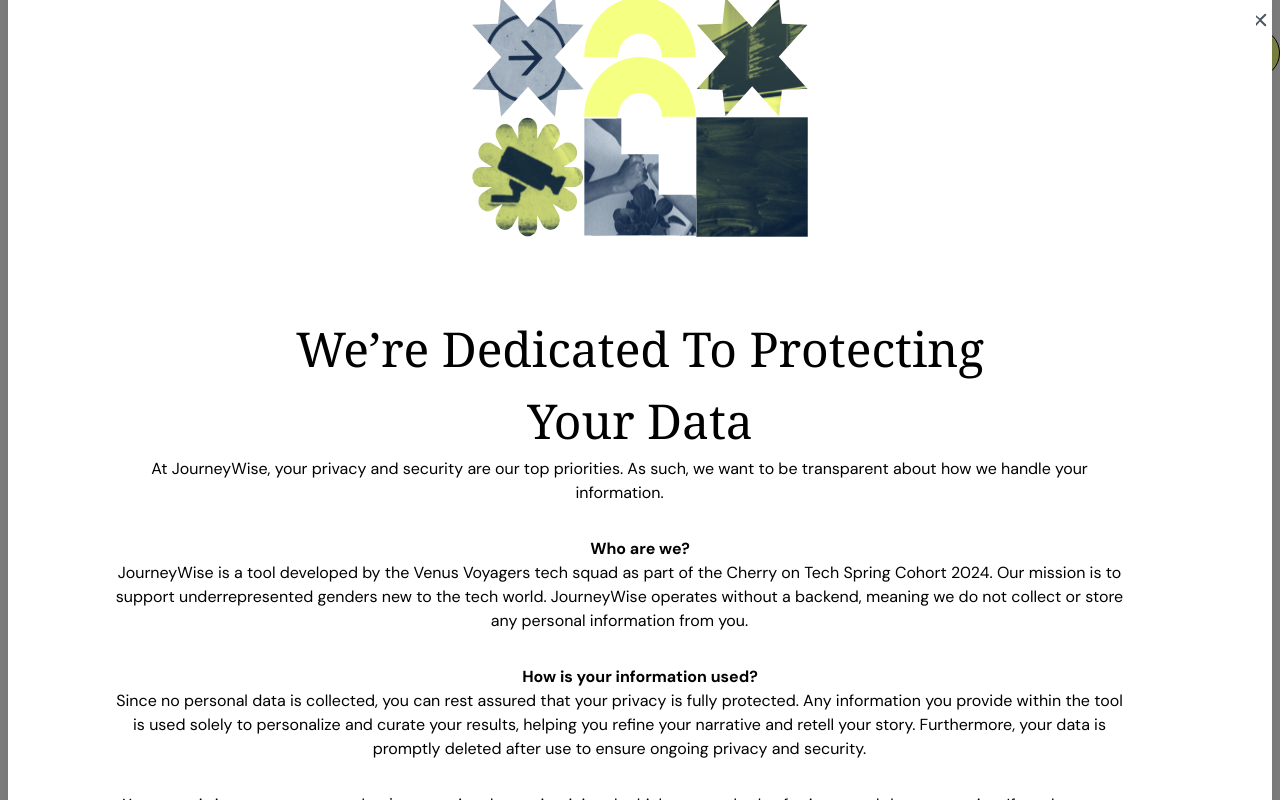
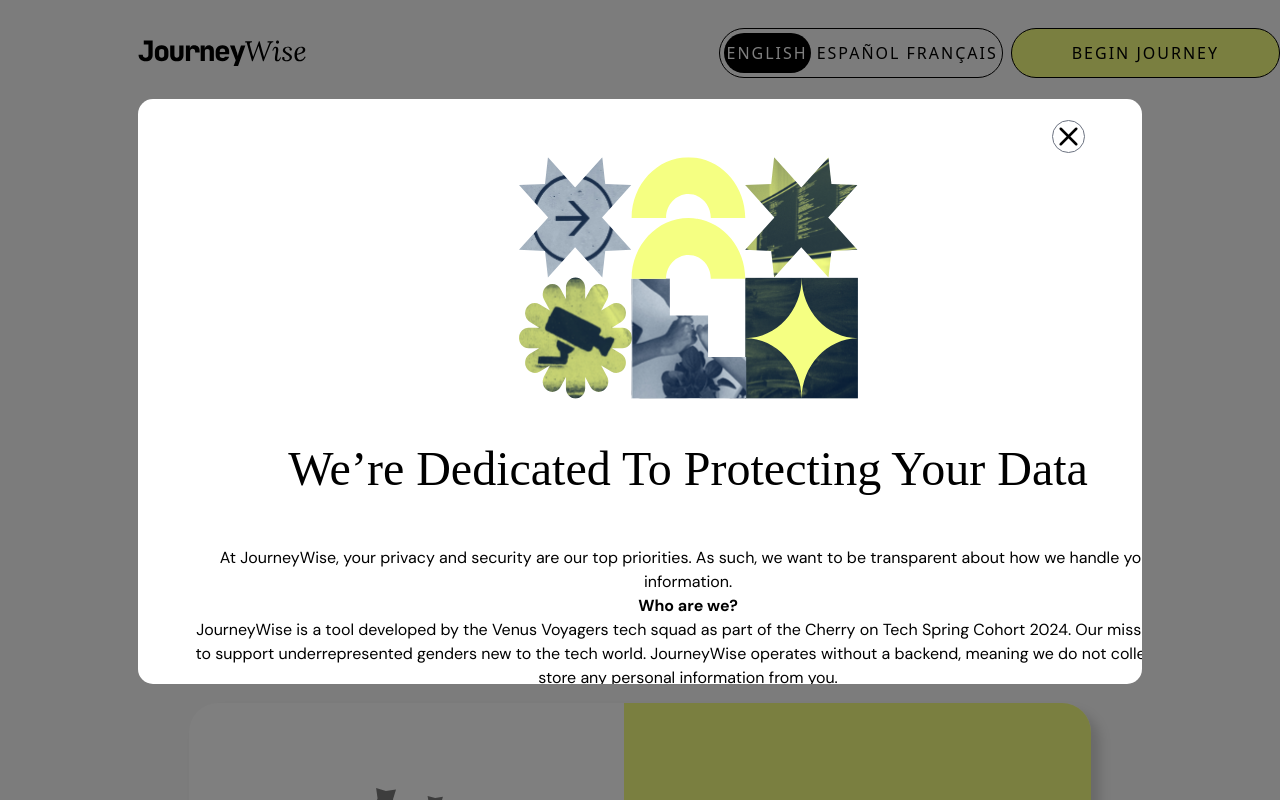
Before and after one commit to cherryontech/JourneyWise, a React (Vite) app in the folder app/: page /result in a window 1280 px wide. Both pictures are taken after a click on the button "BEGIN JOURNEY". Shown: the top 800 px of the page. Built offline with nearby package versions, Linux system fonts and the light colour scheme; a web font is replaced by a local one.

Commit message:
security notice modal is now smaller than fullscreen

```diff
--- a/app/src/Hook/useShowSecNotice.jsx
+++ b/app/src/Hook/useShowSecNotice.jsx
@@ -3,8 +3,7 @@ import { useState } from "react";
 import Modal from "../components/Modal/Modal"
 import SecContent from "../components/SecNotice/SecContent"
 
-function useShowSecNotice(){
-
+const useShowSecNotice = () => {
   const [isClosed, setIsclosed] = useState(false)
   const handleClick = () => {
     setIsclosed(!isClosed)
--- a/app/src/components/Modal/Modal.jsx
+++ b/app/src/components/Modal/Modal.jsx
@@ -1,22 +1,18 @@
 import React from 'react'
 import ReactDOM from 'react-dom'
+import { X } from 'lucide-react'
 
-function Modal({ children, onClose, ...res }) {
+const Modal = ({ children, onClose, ...res }) => {
+
+
   return ReactDOM.createPortal(
-    <div className="fixed inset-0 flex items-center justify-center overflow-y-auto bg-black bg-opacity-50">
-      <div className="mb-2 ml-2 mr-2 mt-4 rounded-lg bg-white p-4 shadow-lg ">
+    <div className="fixed inset-0 flex justify-center bg-black bg-opacity-50">
+      <div className="ml-[138px] mr-[138px] mt-[99px] mb-[116px] rounded-[15px] bg-white px-[50px] pt-[58px] pb-[116px] overflow-y-auto">
         <button
           onClick={onClose}
-          className="absolute right-0 top-0 p-2"
+          className="absolute right-[230px] top-[20px] p-2"
         >
-          <svg
-            className="h-6 w-6 fill-current text-gray-600"
-            xmlns="http://www.w3.org/2000/svg"
-            viewBox="0 0 24 24"
-          >
-            <path d="M0 0h24v24H0z" fill="none" />
-            <path d="M6.71 6.71a.996.996 0 0 0 0 1.41L11.3 12l-4.59 4.59a.996.996 0 1 0 1.41 1.41L12 13.41l4.59 4.59a.996.996 0 1 0 1.41-1.41L13.41 12l4.59-4.59a.996.996 0 1 0-1.41-1.41L12 10.59 7.41 6.71a.996.996 0 0 0-1.41 0z" />
-          </svg>
+          <X className="border-[1px] bg-white border-gray-500 rounded-full w-[33px] h-[33px] absolute right-[-35px] top-[100px]" />
         </button>
         <div>{children}</div>
       </div>
--- a/app/src/components/Questionnaire/ClosePopup.jsx
+++ b/app/src/components/Questionnaire/ClosePopup.jsx
@@ -13,7 +13,7 @@ const ClosePopup = () => {
   }
 
   return (
-    <div className="flex flex-col w-[808px] h-[520px]">
+    <div className="flex flex-col w-[1000px] h-[520px]">
       <Modal />
       <img src="/Vector (1).svg" className="w-[51px] h-[68px] mt-[63px] ml-[378px]" />
       <h3 className="text-[48px] text-center ml-[100px] mr-[100px] mt-[20px]">Would You Like To Exit Out Of This Quiz?</h3>
--- a/app/src/components/Questionnaire/Options.jsx
+++ b/app/src/components/Questionnaire/Options.jsx
@@ -1,6 +1,5 @@
 import React from "react"
 import './radio-custom.css'
-
 
 const Options = ({answerChoices, handleSelected, selectedId}) => {
 
@@ -25,7 +24,7 @@ const Options = ({answerChoices, handleSelected, selectedId}) => {
         </div>
         </div>
       ))
-}
+          }
         </div>
     )
 }
--- a/app/src/components/SecNotice/SecContent.jsx
+++ b/app/src/components/SecNotice/SecContent.jsx
@@ -1,17 +1,15 @@
 import React from 'react'
 import { useState } from 'react'
 import { useNavigate } from 'react-router-dom'
-import classNames from 'classnames'
 import Buttons from '../Buttons/Buttons'
 import SecurityCollage from './SecurityCollage'
 import './checkbox-custom.css'
+import './securityContent-custom.css'
 
-function SecContent() {
+const SecContent = () => {
   const [isChecked, setIschecked] = useState(false)
   const navgate = useNavigate();
-  const paragraph = classNames(
-    'font-normal text-base leading-17 font-normal mb-8 ml-[87px] mr-[128px] text-[18px]'
-  )
+
 
   const handleChange = (event) => {
     setIschecked(event.target.checked)
@@ -22,38 +20,38 @@ function SecContent() {
 
   }
   const renderBtn = isChecked ? (
-    <Buttons onClick = {handleClick} primary rounded className="w-[339px] h-[45] px-[60px] py-[13px]">
+    <Buttons onClick = {handleClick} primary rounded className="w-[339px] h-[45] px-[30px] py-[13px]">
       LET'S BEGIN ASSESSMENT
     </Buttons>
   ) : (
-    <Buttons alternate rounded className="w-[339px] h-[45] px-[60px] py-[13px]">
+    <Buttons alternate rounded className="w-[339px] h-[45] px-[30px] py-[13px]">
       LET'S BEGIN ASSESSMENT
     </Buttons>
   )
   return (
-    <section
-      className="flex flex-col justify-center rounded-lg bg-white text-center md:mx-auto relative z-10]"
+    <section id="securitycontainer"
+      className="securityContent-custom"
     >
-      <div className="flex justify-center pt-[250px]">
+      <div className="flex justify-center">
           <SecurityCollage />
       </div>
-      <div className="text-container md:mt-[4.8rem]">
-        <h3 className="mb-[50px]text-center font-serif text-[48px] font-normal text-black ml-[250px] mr-[250px]">
+      <div id="securitytext">
+        <h3>
           We’re Dedicated To Protecting Your Data
         </h3>
 
-        <p className={`${paragraph}`}>
+        <p>
         At JourneyWise, your privacy and security are our top priorities. As such, we want to be transparent about how we handle your information.
         </p>
         <p className="font-bold">Who are we?</p>
-        <p className={`${paragraph}`}>
+        <p>
         JourneyWise is a tool developed by the Venus Voyagers tech squad as part of the Cherry on Tech Spring Cohort 2024. Our mission is to support underrepresented genders new to the tech world. JourneyWise operates without a backend, meaning we do not collect or store any personal information from you.
         </p>
         <p className="font-bold">How is your information used?</p>
-        <p className={`${paragraph}`}>
+        <p>
         Since no personal data is collected, you can rest assured that your privacy is fully protected. Any information you provide within the tool is used solely to personalize and curate your results, helping you refine your narrative and retell your story. Furthermore, your data is promptly deleted after use to ensure ongoing privacy and security.
         </p>
-        <p className={`${paragraph}`}>
+        <p>
         Your trust is important to us, and we're committed to maintaining the highest standards of privacy and data protection. If you have any questions or concerns about our privacy practices, please don't hesitate to contact us.
         </p>
       </div>
--- a/app/src/components/SecNotice/SecNotice.jsx
+++ b/app/src/components/SecNotice/SecNotice.jsx
@@ -3,8 +3,9 @@ import { useState } from 'react'
 import Modal from '../Modal/Modal'
 import SecContent from './SecContent'
 import Buttons from '../Buttons/Buttons'
+import CloseSecNotice from './CloseSecNotice'
 
-function SecNotice() {
+const SecNotice = () => {
   const [isClosed, setIsclosed] = useState(false)
   const handleClick = () => {
     setIsclosed(!isClosed)
--- a/app/src/components/SecNotice/SecurityCollage.jsx
+++ b/app/src/components/SecNotice/SecurityCollage.jsx
@@ -2,26 +2,7 @@ import React from 'react'
 
 const SecurityCollage = () => {
   return (
-    <div id="security-collage-grid" className="grid grid-cols-3 grid-rows-2 gap-0">
-      <div id="image1">
-        <img src="/Union.svg" className="w-[112px] h-[120px]" alt="A black arrow pointing right on a gray background" />
-      </div>
-      <div id="image2">
-        <img src="/Group 912.svg" className="w-[112px] h-[120px]" alt="Two yellow arches stacked vertically." />
-      </div>
-      <div id="image3">
-        <img src="/Union (4).svg" className="w-[112px] h-[120px]" alt="A black board with some text in white written on it. The text is small and not discernable." />
-      </div>
-      <div id="image4">
-        <img src="/Union (5).svg" className="w-[112px] h-[120px]" alt="A black silhouette security camera on top of a yellow background." />
-      </div>
-      <div id="image5">
-        <img src="Union (6).svg" className="w-[112px] h-[120px]" alt="Four fists coming together in a circle." />
-      </div>
-      <div id="image6">
-        <img src="/Rectangle 260.svg" className="w-[112px] h-[120px]" alt="A square that looks like a yellow base with black paint swiped over it. The black is translucent so some of the yellow comes through." />
-      </div>
-    </div>
+    <img src="Security-Notice.svg" className="w-[339px] h-[242px]" alt="A collage of various images and shapes, including an arrow and a security camera." />
   )
 }
 
--- /dev/null
+++ b/app/src/components/SecNotice/securityContent-custom.css
@@ -0,0 +1,25 @@
+#paragraph p {
+  font-size: 18px;
+  line-height: normal;
+
+}
+
+#securitycontainer {
+  display: flex;
+  flex-direction: column;
+  justify-content: center;
+  border-radius: 15px;
+  text-align: center;
+  position: relative;
+  z-index: 10;
+  width: 1000px;
+  margin-bottom: 0px;
+}
+
+#securitytext h3 {
+  font-size: 48px;
+  margin-top: 42px;
+  margin-bottom: 50px;
+  text-align: center;
+  line-height: normal;
+}
```
Also changed, not shown: app/public/Security-Notice.svg (added). Lines whose indentation alone changed are shown as unchanged.
